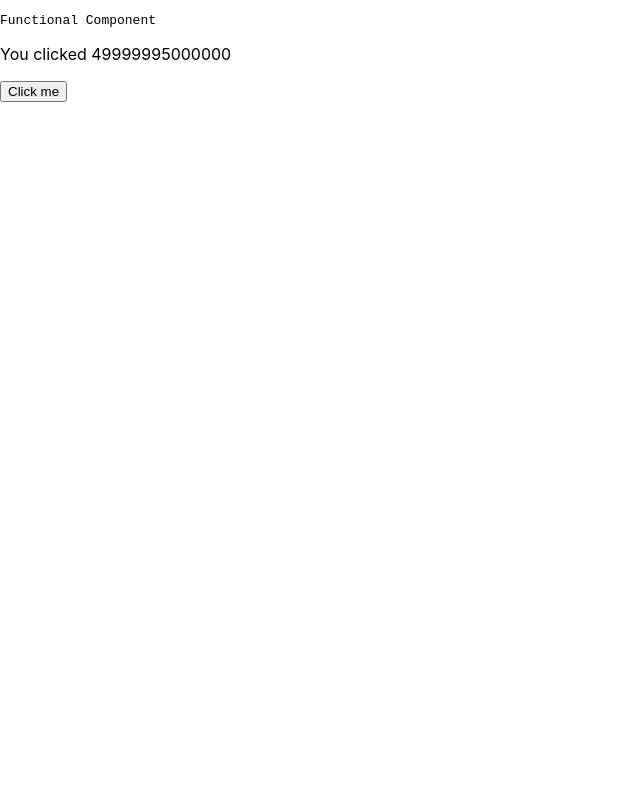
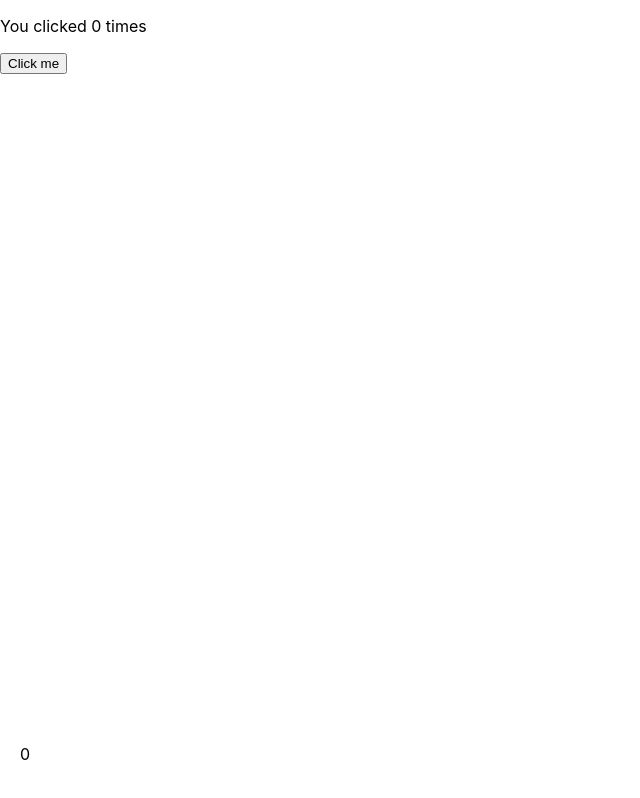
Before and after one commit to vungdx/react-hook-learn, a React (Create React App) app: page / in a window 1280 px wide. Shown: the top 798 px of the page, without its empty margins (0-640 px from the left). Built offline with nearby package versions, Linux system fonts and the light colour scheme.

Commit message:
useEffect

```diff
--- a/src/App.js
+++ b/src/App.js
@@ -1,9 +1,10 @@
+import UseEffect from "./components/UseEffect/UseEffect";
 import UseState from "./components/UseState/UseState";
 
 function App() {
   return (
     <div className="App">
-      <UseState />
+      <UseEffect />
     </div>
   );
 }
--- /dev/null
+++ b/src/components/UseEffect/UseEffect.js
@@ -0,0 +1,33 @@
+import React, { useEffect, useState } from "react";
+import PropTypes from "prop-types";
+
+function UseEffect(props) {
+  const [count, setCount] = useState(0);
+  const [action, setAction] = useState("");
+  const [srcollPosition, setScrollPosition] = useState(0);
+  const handleScroll = () => {
+    setScrollPosition(window.scrollY);
+  };
+  // Callback trong useEffect giống như componentDidMount
+  useEffect(() => {
+    document.addEventListener("scroll", handleScroll);
+    return () => {
+      // clean up giống như componentWillUnmount; nếu không được dọn dẹp thì event vẫn còn trong bộ nhớ
+      // clean-up được chạy trước, xong mới chạy đoạn code ngoài clean-up
+      document.removeEventListener("scroll", handleScroll);
+    };
+  }, []);
+  return (
+    <div style={{ height: "3000px" }}>
+      <p>You clicked {count} times</p>
+      <button onClick={() => setCount(count + 1)}>Click me</button>
+      <p style={{ position: "fixed", bottom: "20px", left: "20px" }}>
+        {srcollPosition}
+      </p>
+    </div>
+  );
+}
+
+UseEffect.propTypes = {};
+
+export default UseEffect;
```
